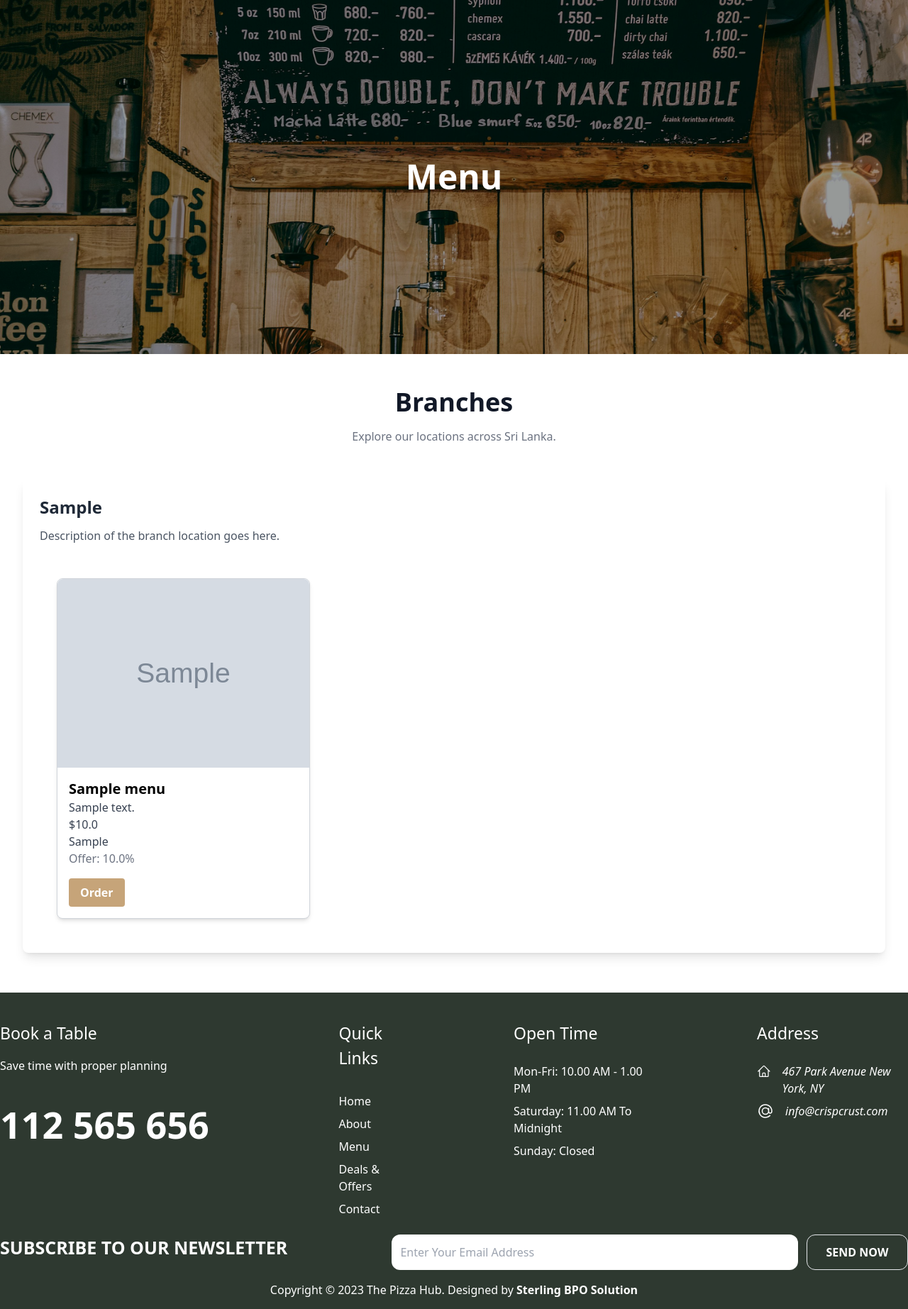
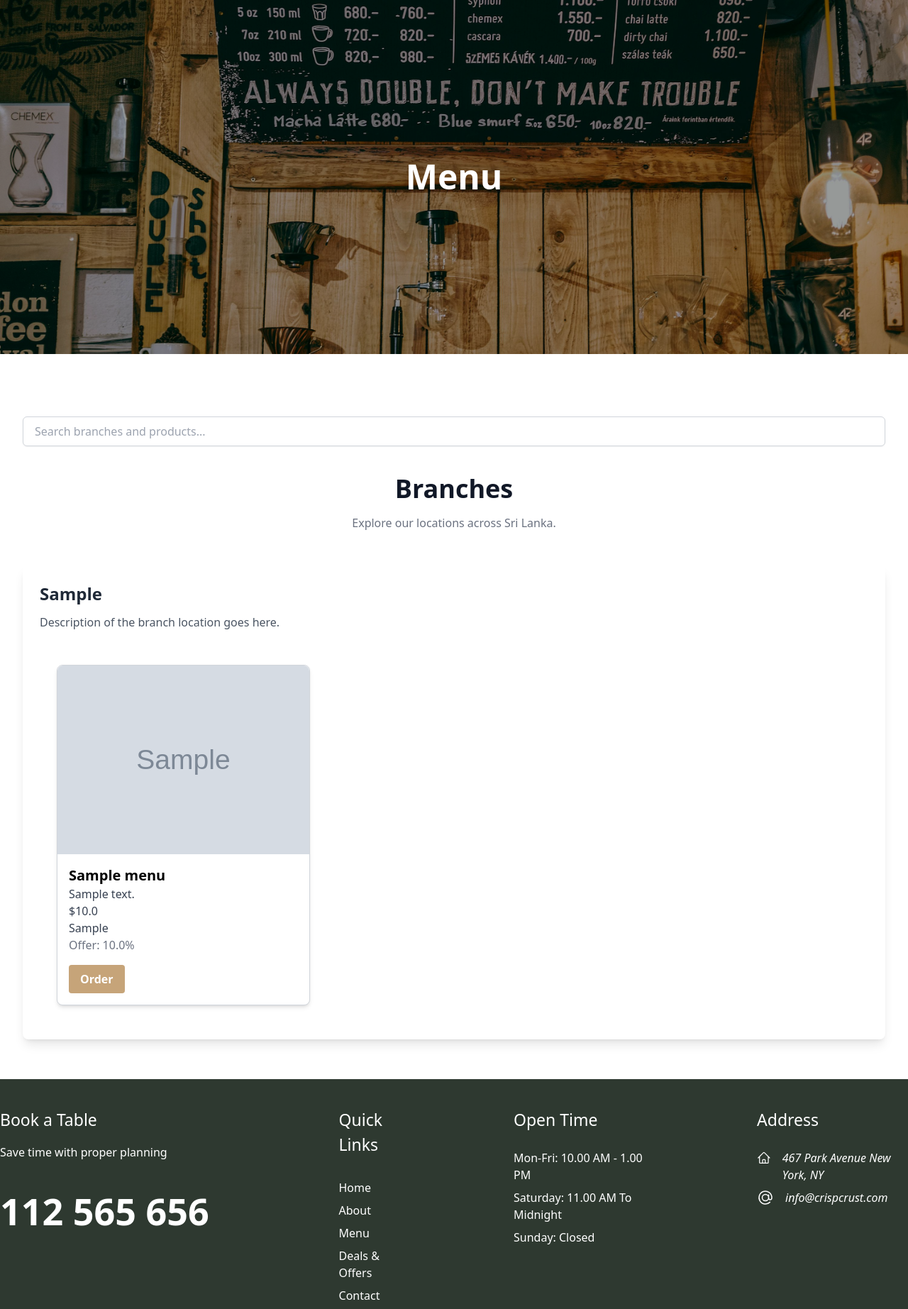
Before and after one commit to Nipuniii/Online-reservation-System, a Spring Boot app: page /menu in a window 1280 px wide. Shown: the part 105-1950 px from the top of the page at 71% size. Run offline with Spring Boot 4, Linux system fonts and the light colour scheme; tables that the repository leaves empty hold one stand-in row (values such as "Sample post"); grey boxes marked "Sample" are stand-in pictures; style sheets or scripts are compiled from the project's sources; some libraries are stand-ins or nearby versions.

Commit message:
filttering part done
filttering part done

```diff
--- a/src/main/resources/templates/user/menu.html
+++ b/src/main/resources/templates/user/menu.html
@@ -6,6 +6,50 @@
     <link href="/css/tailwind.css" rel="stylesheet">
     <link rel="stylesheet" href="https://unpkg.com/flickity@2/dist/flickity.min.css">
     <script src="https://unpkg.com/flickity@2/dist/flickity.pkgd.min.js"></script>
+    <script>
+        document.addEventListener('DOMContentLoaded', () => {
+            const searchInput = document.getElementById('search');
+            const branches = document.querySelectorAll('.branch');
+
+            searchInput.addEventListener('input', (event) => {
+                const searchTerm = event.target.value.toLowerCase();
+                const [locationTerm, productTerm] = searchTerm.split(' ').filter(term => term);
+
+                branches.forEach(branch => {
+                    const branchName = branch.querySelector('.branch-name').textContent.toLowerCase();
+                    const menuItems = branch.querySelectorAll('.menu-item');
+                    let showBranch = false;
+                    let showProduct = false;
+
+                    // Check if the branch name matches the location search term
+                    if (locationTerm && branchName.includes(locationTerm)) {
+                        showBranch = true;
+                    } else {
+                        // Check if any menu items match the product search term
+                        menuItems.forEach(item => {
+                            const productName = item.querySelector('.product-name').textContent.toLowerCase();
+                            if (productTerm && productName.includes(productTerm)) {
+                                showProduct = true;
+                                showBranch = true;
+                            }
+                        });
+                    }
+
+                    // Display or hide branch based on the search term
+                    if (showBranch) {
+                        branch.style.display = '';
+                        // Filter menu items within the branch
+                        menuItems.forEach(item => {
+                            const productName = item.querySelector('.product-name').textContent.toLowerCase();
+                            item.style.display = productTerm && !productName.includes(productTerm) ? 'none' : '';
+                        });
+                    } else {
+                        branch.style.display = 'none';
+                    }
+                });
+            });
+        });
+    </script>
 </head>
 <body>
 
@@ -24,31 +68,30 @@
         </div>
     </div>
 
+    <div class="max-w-7xl mx-auto px-6 lg:px-8 py-12">
+        <div class="mt-10">
+            <input type="text" id="search" placeholder="Search branches and products..." class="w-full px-4 py-2 border border-gray-300 rounded-md shadow-sm">
+        </div>
 
-
-
-    <div class="max-w-7xl mx-auto px-6 lg:px-8 py-12">
         <!-- Section Header -->
-        <h2 class="text-4xl font-bold text-gray-900 text-center mb-4">Branches</h2>
+        <h2 class="text-4xl font-bold text-gray-900 text-center mb-4 mt-10">Branches</h2>
         <p class="text-center text-gray-500 mb-12">Explore our locations across Sri Lanka.</p>
 
-
-
-            <!-- Galle Branch -->
+        <!-- Branches Section -->
         <div class="bg-white shadow-lg rounded-lg overflow-hidden">
             <div class="p-6">
                 <!-- Display all branches and their menu items -->
-                <div th:each="entry : ${branchMenuMap}">
-                    <h3 class="text-2xl font-semibold text-gray-800 mb-3" th:text="${entry.key.location}"></h3>
+                <div th:each="entry : ${branchMenuMap}" class="branch">
+                    <h3 class="text-2xl font-semibold text-gray-800 mb-3 branch-name" th:text="${entry.key.location}"></h3>
                     <p class="text-gray-600 mb-6">Description of the branch location goes here.</p>
 
                     <div class="container mx-auto p-6">
                         <div class="grid grid-cols-1 sm:grid-cols-2 md:grid-cols-3 gap-6">
                             <!-- Product Cards -->
-                            <div th:each="menuItem : ${entry.value}" class="bg-white rounded-lg border border-gray-300 shadow-md">
+                            <div th:each="menuItem : ${entry.value}" class="bg-white rounded-lg border border-gray-300 shadow-md menu-item">
                                 <img th:src="@{${menuItem.image1}}" th:alt="${menuItem.productName}" class="w-full object-cover rounded-t-lg">
                                 <div class="p-4">
-                                    <h2 th:text="${menuItem.productName}" class="text-xl font-bold"></h2>
+                                    <h2 th:text="${menuItem.productName}" class="text-xl font-bold product-name"></h2>
                                     <p th:text="${menuItem.description}" class="text-gray-700"></p>
                                     <p th:text="'$' + ${menuItem.price}" class="text-gray-700"></p>
                                     <p th:text="${menuItem.availability}" class="text-gray-700"></p>
@@ -66,12 +109,7 @@
                 </div>
             </div>
         </div>
-
-
     </div>
-
-
-
 </main>
 
 <!-- Footer -->
```
